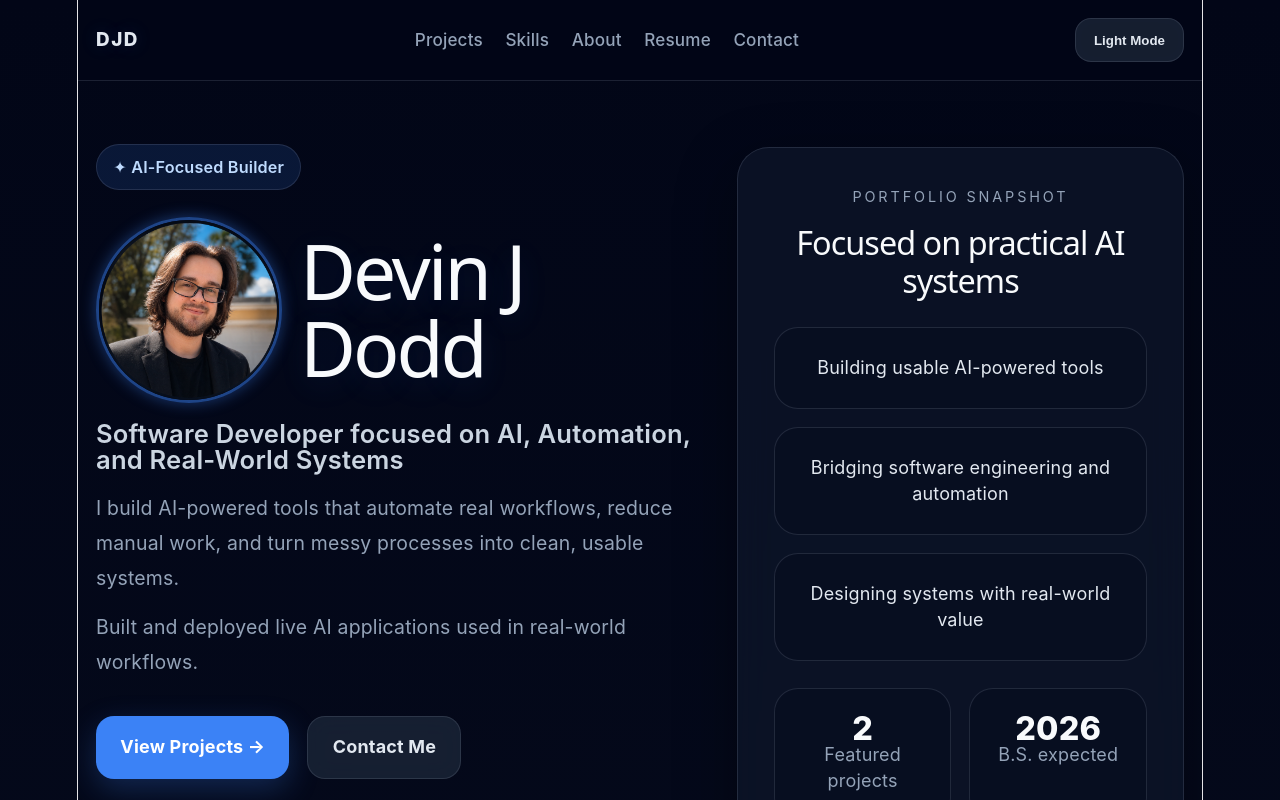
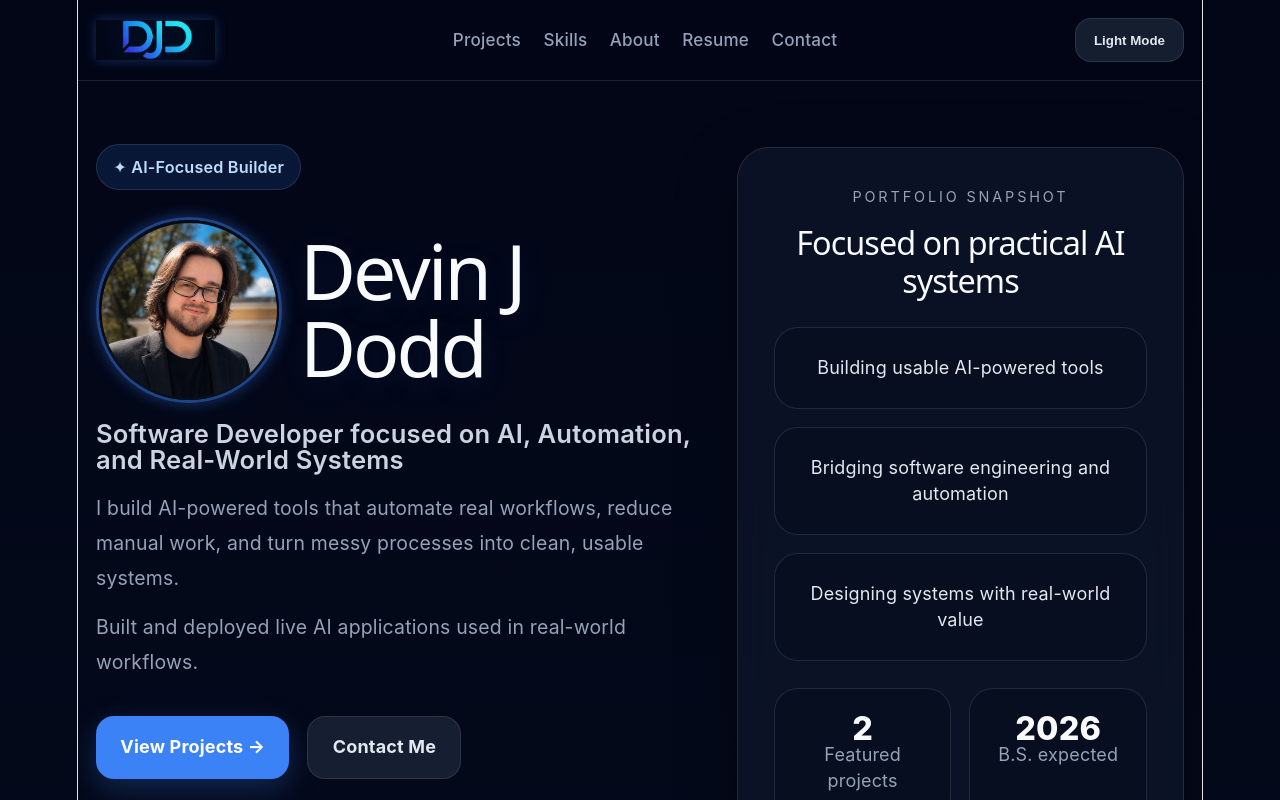
Before and after one commit to dodd623/portfolio, a React (Vite) app: page / in a window 1280 px wide. Shown: the top 800 px of the page. Built offline with nearby package versions, Linux system fonts and the light colour scheme.

Commit message:
changed logo in top left

```diff
--- a/src/App.jsx
+++ b/src/App.jsx
@@ -460,8 +460,17 @@ export default function App() {
 
       <header style={styles.nav}>
         <div style={styles.navInner}>
-          <a href="#home" style={{ ...styles.logo, textDecoration: "none" }}>
-            DJD
+          <a href="#home" style={{ display: "flex", alignItems: "center" }}>
+            <img
+              src="/DJD-logo.png"
+              alt="DJD Logo"
+              style={{
+                height: isMobile ? "32px" : "40px",
+                width: "auto",
+                objectFit: "contain",
+                filter: "drop-shadow(0 0 6px rgba(59,130,246,0.35))",
+              }}
+            />
           </a>
 
           <nav style={styles.navLinks}>
```
Also changed, not shown: public/DJD-Logo.png (added).
